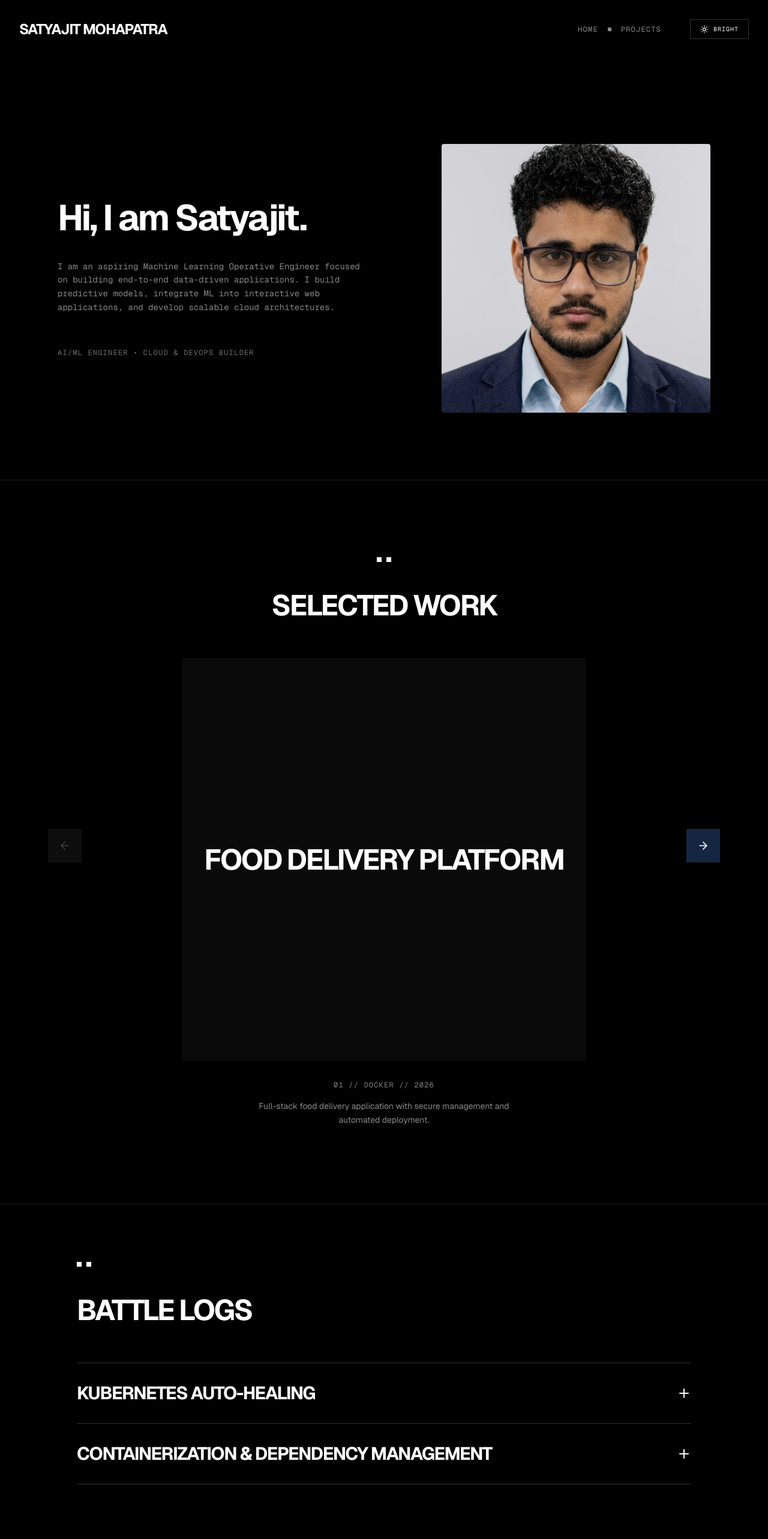
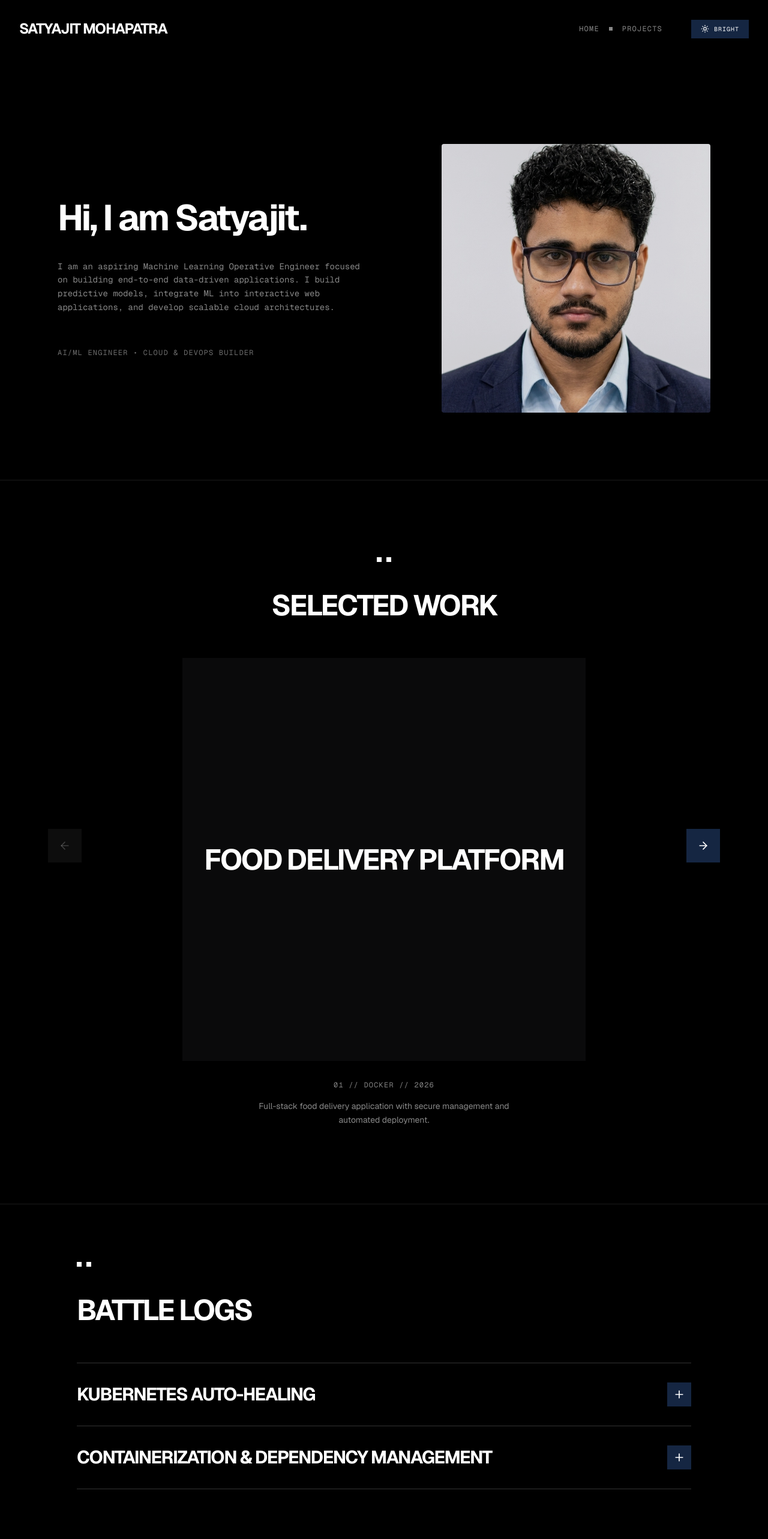
Before and after one commit to satyazitmohapatra/my_new_webs_18sep, a Next.js app: page / in a window 1280 px wide. Shown: the top 2566 px of the page at 60% size. Built offline with nearby package versions, Linux system fonts and the light colour scheme.

Commit message:
Make UI buttons permanently Navy blue block style

```diff
--- a/app/page.tsx
+++ b/app/page.tsx
@@ -174,11 +174,11 @@ export default function SinglePagePortfolio() {
                   onClick={() => setExpandedLogId(expandedLogId === log.id ? null : log.id)}
                   className="w-full flex items-center justify-between group"
                 >
-                  <h3 className="text-xl md:text-3xl font-bold tracking-tighter text-foreground text-left group-hover:text-navy transition-colors uppercase max-w-3xl pr-4">
+                  <h3 className="text-xl md:text-3xl font-bold tracking-tighter text-foreground text-left transition-colors uppercase max-w-3xl pr-4 group-hover:opacity-80">
                     {log.title}
                   </h3>
-                  <div className="text-foreground shrink-0 group-hover:text-navy transition-colors">
-                    {expandedLogId === log.id ? <Minus size={24} /> : <Plus size={24} />}
+                  <div className="w-10 h-10 bg-navy text-white flex items-center justify-center shrink-0 transition-transform group-hover:scale-105 shadow-md">
+                    {expandedLogId === log.id ? <Minus size={20} /> : <Plus size={20} />}
                   </div>
                 </button>
 
@@ -239,10 +239,10 @@ export default function SinglePagePortfolio() {
                   onClick={() => setExpandedSkillIdx(expandedSkillIdx === idx ? null : idx)}
                   className="flex items-center justify-between w-full text-left group hover:px-2 transition-all duration-300"
                 >
-                  <h3 className="text-lg md:text-2xl font-bold tracking-tighter text-foreground uppercase group-hover:text-navy transition-colors">
+                  <h3 className="text-lg md:text-2xl font-bold tracking-tighter text-foreground uppercase transition-colors group-hover:opacity-80">
                     {skillGroup.capability}
                   </h3>
-                  <div className={`text-foreground group-hover:text-navy transition-all duration-300 ${expandedSkillIdx === idx ? 'rotate-180 text-navy' : ''}`}>
+                  <div className={`w-8 h-8 bg-navy text-white flex items-center justify-center shrink-0 transition-all duration-300 group-hover:scale-105 shadow-md ${expandedSkillIdx === idx ? 'rotate-180' : ''}`}>
                     <ChevronDown size={16} />
                   </div>
                 </button>
@@ -430,7 +430,7 @@ export default function SinglePagePortfolio() {
           <p className="text-[10px] md:text-xs font-mono uppercase tracking-widest text-muted-foreground max-w-sm leading-relaxed mb-12">
             LET'S COLLABORATE ON YOUR NEXT BIG PROJECT.
           </p>
-          <a href={`mailto:${profile.contact.email}`} className="text-foreground hover:text-muted-foreground font-mono text-sm tracking-widest border-b border-foreground hover:border-muted-foreground pb-1 transition-colors">
+          <a href={`mailto:${profile.contact.email}`} className="bg-navy text-white hover:bg-navy/90 px-8 py-4 font-mono text-sm tracking-widest transition-transform hover:scale-105 shadow-xl shadow-navy/20">
             {profile.contact.email}
           </a>
 
--- a/components/Navigation.tsx
+++ b/components/Navigation.tsx
@@ -43,7 +43,7 @@ export function Navigation() {
 
           <button
             onClick={toggleTheme}
-            className="text-foreground border border-foreground/20 bg-background/50 backdrop-blur-sm hover:bg-navy hover:text-white hover:border-navy transition-all duration-300 flex items-center gap-2 font-mono text-[10px] uppercase tracking-widest px-4 py-2 shadow-sm"
+            className="bg-navy text-white hover:bg-navy/90 transition-all duration-300 flex items-center gap-2 font-mono text-[10px] uppercase tracking-widest px-4 py-2 shadow-sm rounded-none"
           >
             {theme === 'dark' ? (
               <><Sun size={14} /> Bright</>
```
